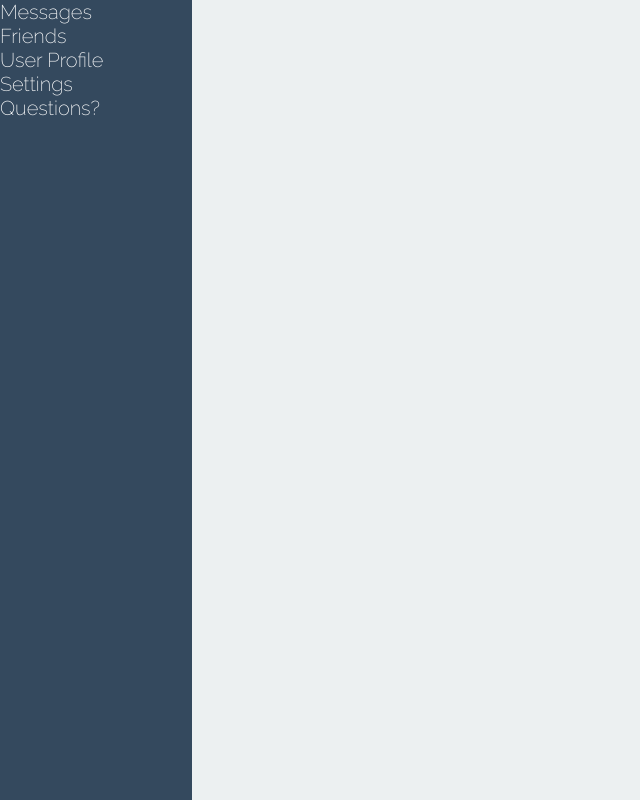
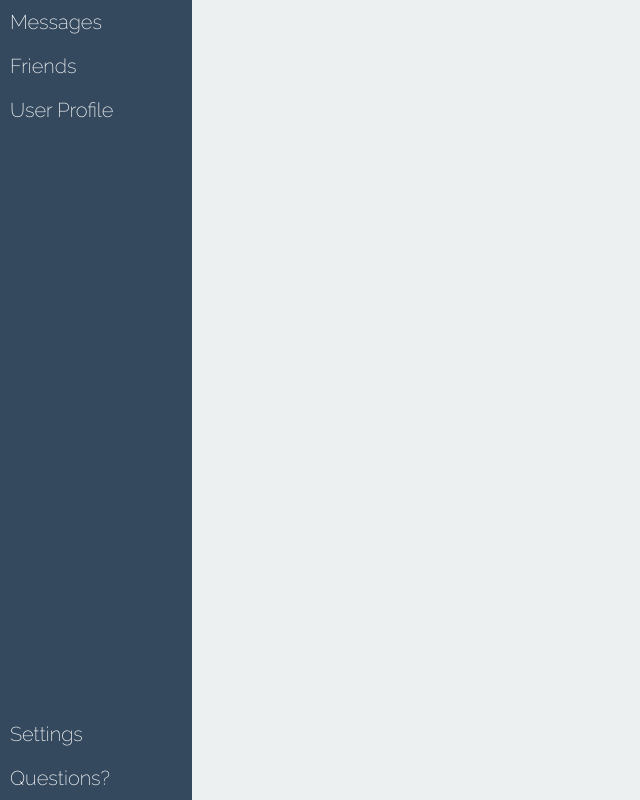
Before and after one commit to HonorableAnomaly/Advanced-CSS, a plain HTML site: page Flexbox/Sidebar/index.html in a window 1280 px wide. Shown: the whole page, without its empty margins (0-640 px from the left). Drawn offline with Linux system fonts and the light colour scheme.

Commit message:
Flex additions to the Sidebar
Flexbox\Sidebar\app.css
+'.sidebar' 4 properties to adjust spacing according to flex rules
+'.item' 1 property for spacing

```diff
--- a/Flexbox/Sidebar/app.css
+++ b/Flexbox/Sidebar/app.css
@@ -6,13 +6,18 @@ body {
 }
 
 .sidebar {
+  display: flex;
   height: 100vh;
   width: 15vw;
   font-family: raleway;
   background: #34495e;
+  flex-direction: column;
+  justify-content: space-between;
+  flex-wrap: wrap;
 }
 
 .item {
   color: white;
   font-size: 20px;
+  padding: 10px;
 }
```
